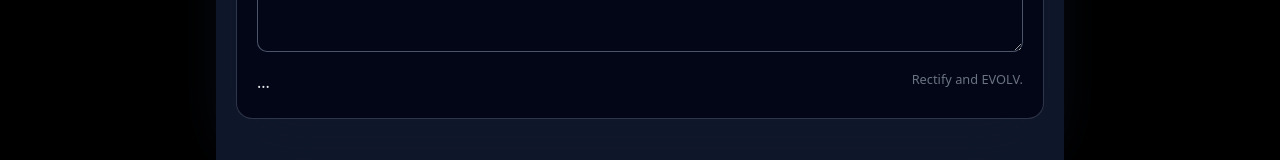
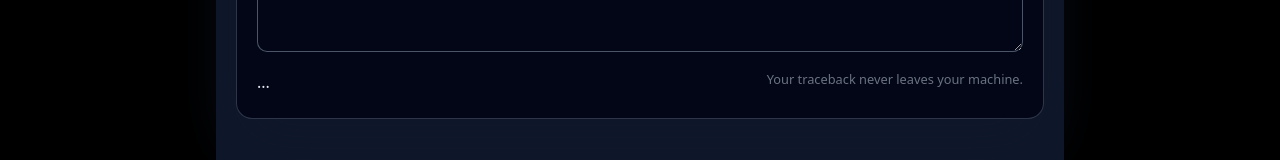
Before and after one commit to Pranit-git36/evolv, a Next.js app: page /errorbuddy in a window 1280 px wide. Shown: the part 509-669 px from the top of the page. Built offline with nearby package versions, Linux system fonts and the light colour scheme; no server answers.

Commit message:
Final UI Fix ErrorBuddy 1

```diff
--- a/app/errorbuddy/ErrorBuddyComponent.tsx
+++ b/app/errorbuddy/ErrorBuddyComponent.tsx
@@ -163,7 +163,7 @@ const TRANSLATE_URL = API_BASE_URL
                   whiteSpace: "normal",
                 }}
               >
-                Rectify and EVOLV.
+                Your traceback never leaves your machine.
               </span>
             </div>
 
```
